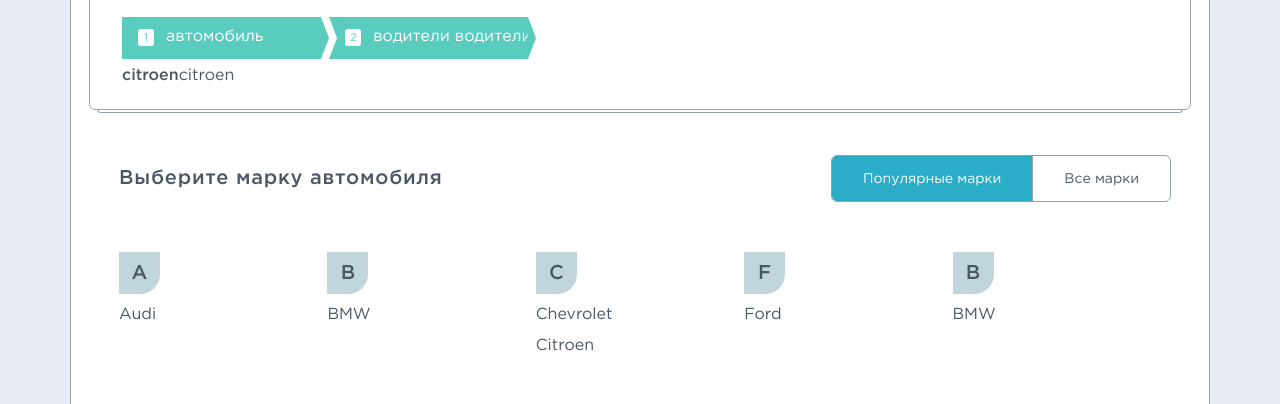
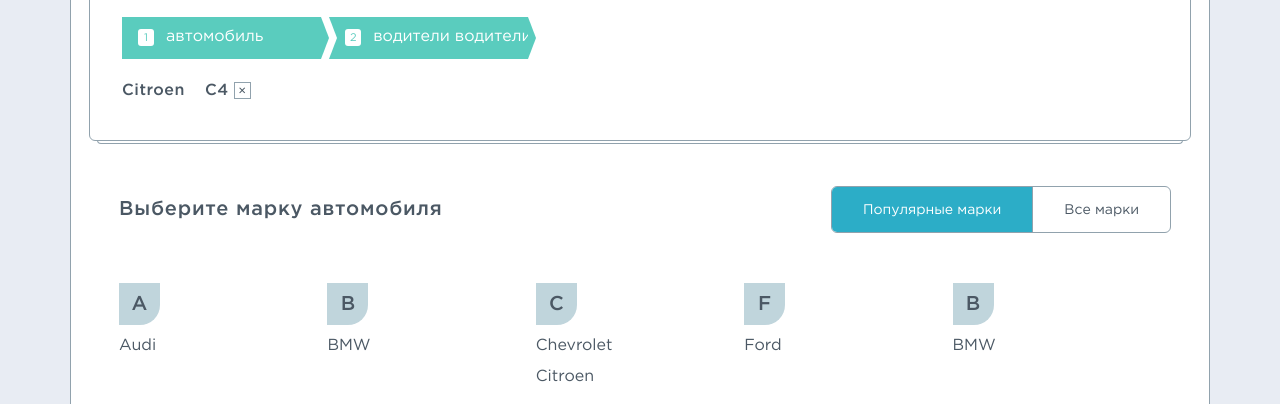
Before and after one commit to shiberz/polis-market, a plain HTML site: page 2.html in a window 1280 px wide. Shown: the part 349-753 px from the top of the page. Drawn offline with Linux system fonts and the light colour scheme.

Commit message:
selected values block and fix for makers hover

```diff
--- a/2.html
+++ b/2.html
@@ -103,14 +103,14 @@
 								</div>
 							</div> -->
 						</div>
-						<div class="selected-options">
-							<a href="#"  class="selected-options__option">
-								citroen
-							</a>
-							<a href="#"  class="selected-options__option" style="font-weight: 400">
-								citroen
-							</a>
-						</div>
+						<ul class="selected-options">
+							<li class="selected-options__option">
+								<span class="selected-options__option-label">Citroen</span>
+							</li>
+							<li class="selected-options__option selected-options__option--removable">
+								<span class="selected-options__option-label">C4</span>
+							</li>
+						</ul>
 					</header>
 					<section class="field">
 						<header class="field__header">
@@ -125,16 +125,24 @@
 						<div class="field__inner makers-list">
 							<ul class="makers">
 								<li class="makers__litter">A</li>
-								<li class="makers__item makers__item--interactive"><a href="#">Audi</a></li>
+								<li class="makers__item makers__item--interactive">
+									<a class="makers__label" href="#">Audi</a>
+								</li>
 							</ul>
 							<ul class="makers">
 								<li class="makers__litter">B</li>
-								<li class="makers__item makers__item--interactive"><a href="#">BMW</a></li>
+								<li class="makers__item makers__item--interactive">
+									<a class="makers__label" href="#">BMW</a>
+								</li>
 							</ul>
 							<ul class="makers">
 								<li class="makers__litter">C</li>
-								<li class="makers__item makers__item--interactive"><a href="#">Chevrolet</a></li>
-								<li class="makers__item makers__item--interactive">Citroen</li>
+								<li class="makers__item makers__item--interactive">
+									<a class="makers__label" href="#">Chevrolet</a>
+								</li>
+								<li class="makers__item makers__item--interactive">
+									<a class="makers__label" href="#">Citroen</a>
+								</li>
 							</ul>
 							<ul class="makers">
 								<li class="makers__litter">F</li>
--- a/css/2.css
+++ b/css/2.css
@@ -207,14 +207,16 @@
 	border-bottom: 1px solid transparent;
 }
 
-.makers__item--interactive {
+.makers__label {
 	cursor: pointer;
+	border-bottom: 1px solid transparent;
 }
 
-.makers__item--interactive:hover,
-.makers__item--interactive:active {
+.makers__label:hover,
+.makers__label:active {
 	color: #2cadc7;
 	border-bottom: 1px solid #2cadc7;
+	transition: all 400ms;
 }
 
 .steps {
@@ -276,6 +278,12 @@
 	cursor: pointer;
 }
 
+.options__option--active {
+	background-color: #2cadc7;
+	color: #fff;
+	font-weight: 500;
+}
+
 .options__option--interactive:hover,
 .options__option--interactive:active {
 	background-color: #2cadc7;
@@ -284,12 +292,56 @@
 }
 
 .selected-options {
+	margin-top: 15px;
+	padding: 0;
 	display: flex;
 	flex-flow: row wrap;
 	justify-content: flex-start;
+	align-items: center;
+	list-style: none;
 }
 
 .selected-options__option {
 	font-size: 16px;
 	font-weight: 500;
+	letter-spacing: 0.5px;
+	margin-right: 20px;
 }
+
+.selected-options__option:last-child {
+	margin-right: 0;
+}
+
+.selected-options__option--removable {
+	cursor: pointer;
+}
+
+.selected-options__option--removable:hover::after,
+.selected-options__option--removable:active::after {
+	background-color: #91a2ad;
+	color: #fff;
+	transition: all 400ms;
+}
+
+.selected-options__option-label {
+	border-bottom: 1px solid transparent;
+}
+
+.selected-options__option--removable:hover .selected-options__option-label,
+.selected-options__option--removable:active .selected-options__option-label {
+	border-bottom: 1px solid #91a2ad;
+	transition: all 400ms;
+}
+
+.selected-options__option--removable::after {
+	content:"\2715";
+	line-height: 17px;
+	display: inline-block;
+	width: 15px;
+	height: 15px;
+	border: 1px solid #91a2ad;
+	text-align: center;
+	vertical-align: middle;
+	font-weight: 400;
+	font-size: 10px;
+}
```
